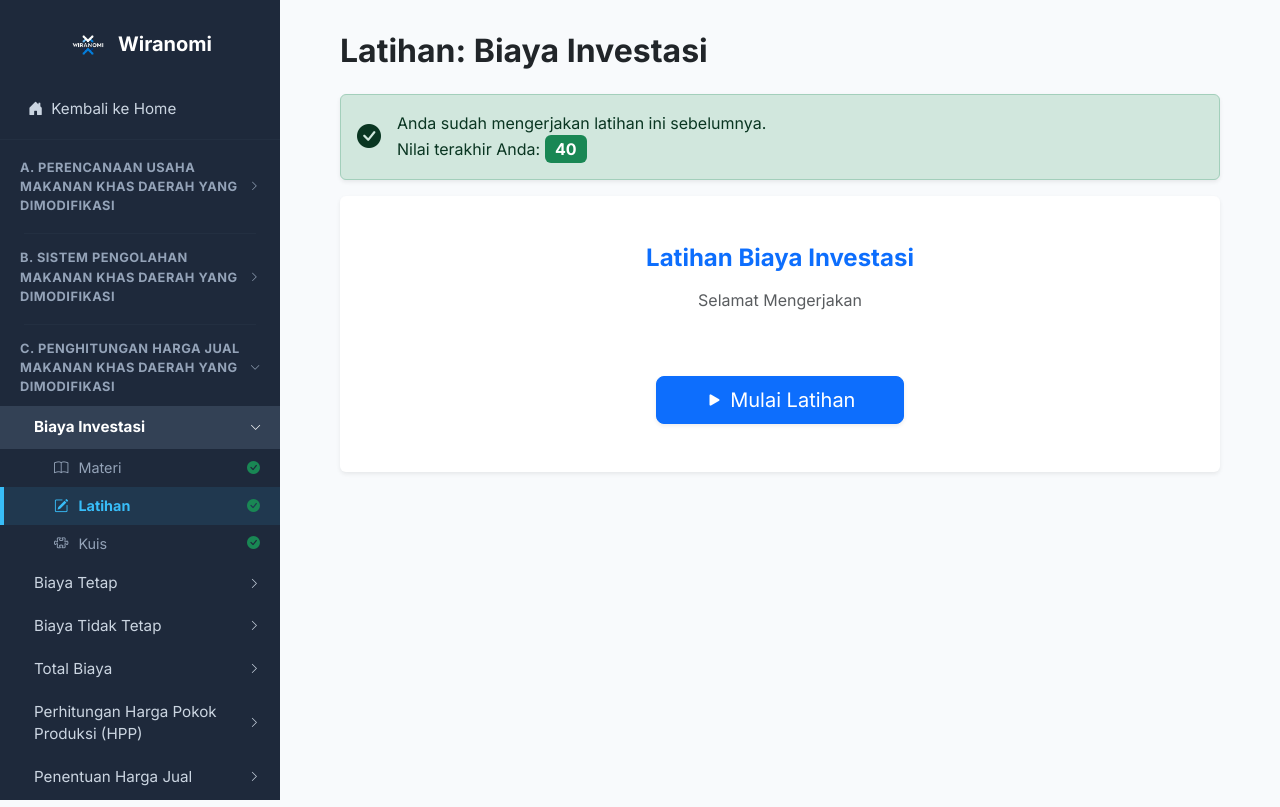
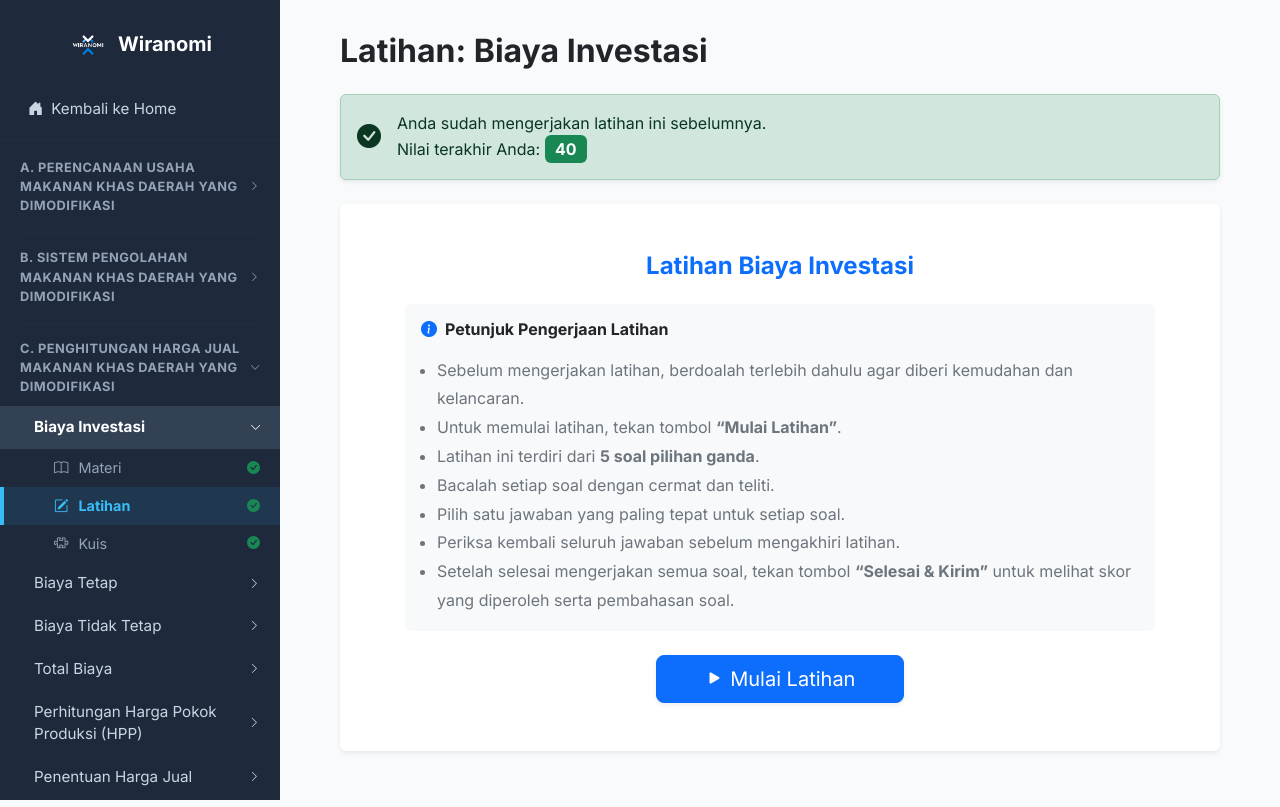
Before and after one commit to sitirahmatulmaulidiah/wiranomi, a Django app: a page that uses pembelajaran/templates/pembelajaran/detail_latihan.html in a window 1280 px wide. Run offline with Django 5.2, Linux system fonts and the light colour scheme; a user stored in the database is signed in; data comes from the database, SQL or seed files in the repository; some libraries are stand-ins or nearby versions.

Commit message:
Menambahkan petunjuk pengerjaan latihan dan kuis

```diff
--- a/pembelajaran/templates/pembelajaran/detail_latihan.html
+++ b/pembelajaran/templates/pembelajaran/detail_latihan.html
@@ -80,6 +80,13 @@
         min-width: 25px;
         color: #64748b;
     }
+
+    /* Fix Sticky agar tidak tertutup navbar */
+    .sticky-nav {
+        position: sticky;
+        top: 90px;
+        z-index: 10;
+    }
 </style>
 {% endblock %}
 
@@ -91,7 +98,7 @@
     </div>
 
     {% if sudah_mengerjakan %}
-        <div class="alert alert-success d-flex align-items-center shadow-sm">
+        <div class="alert alert-success d-flex align-items-center shadow-sm mb-4">
             <i class="bi bi-check-circle-fill fs-4 me-3"></i>
             <div>
                 Anda sudah mengerjakan latihan ini sebelumnya. <br>
@@ -104,9 +111,23 @@
 
         <div class="card shadow-sm border-0 mb-4" id="intro-card">
             <div class="card-body p-5 text-center">
-                <h4 class="text-primary fw-bold mb-3">{{ latihan.judul }}</h4>
-                <div class="text-muted mb-4 text-start d-inline-block" style="max-width: 700px;">
-                    {{ latihan.deskripsi|safe }}
+                <h4 class="text-primary fw-bold mb-4">{{ latihan.judul }}</h4>
+
+                <div class="card bg-light border-0 text-start mx-auto" style="max-width: 750px;">
+                    <div class="card-body">
+                        <h6 class="fw-bold text-dark mb-3">
+                            <i class="bi bi-info-circle-fill me-2 text-primary"></i>Petunjuk Pengerjaan Latihan
+                        </h6>
+                        <ul class="mb-0 ps-3 text-secondary" style="line-height: 1.8;">
+                            <li>Sebelum mengerjakan latihan, berdoalah terlebih dahulu agar diberi kemudahan dan kelancaran.</li>
+                            <li>Untuk memulai latihan, tekan tombol <strong>“Mulai Latihan”</strong>.</li>
+                            <li>Latihan ini terdiri dari <strong>{{ soal_list.count }} soal pilihan ganda</strong>.</li>
+                            <li>Bacalah setiap soal dengan cermat dan teliti.</li>
+                            <li>Pilih satu jawaban yang paling tepat untuk setiap soal.</li>
+                            <li>Periksa kembali seluruh jawaban sebelum mengakhiri latihan.</li>
+                            <li>Setelah selesai mengerjakan semua soal, tekan tombol <strong>“Selesai & Kirim”</strong> untuk melihat skor yang diperoleh serta pembahasan soal.</li>
+                        </ul>
+                    </div>
                 </div>
                 <div class="mt-4">
                     <button type="button" class="btn btn-primary btn-lg px-5 shadow-sm" data-bs-toggle="modal" data-bs-target="#modalKonfirmasiLatihan">
@@ -172,7 +193,7 @@
                     </div>
 
                     <div class="col-lg-4">
-                        <div class="card shadow-sm border-0 sticky-top" style="top: 20px; z-index: 10;">
+                        <div class="card shadow-sm border-0 sticky-nav">
                             <div class="card-header bg-white fw-bold py-3 border-bottom">
                                 <i class="bi bi-grid-3x3-gap-fill me-2 text-primary"></i> Navigasi Soal
                             </div>
```
Also changed, not shown: pembelajaran/templates/pembelajaran/kuis.html (+20 -10 lines).
